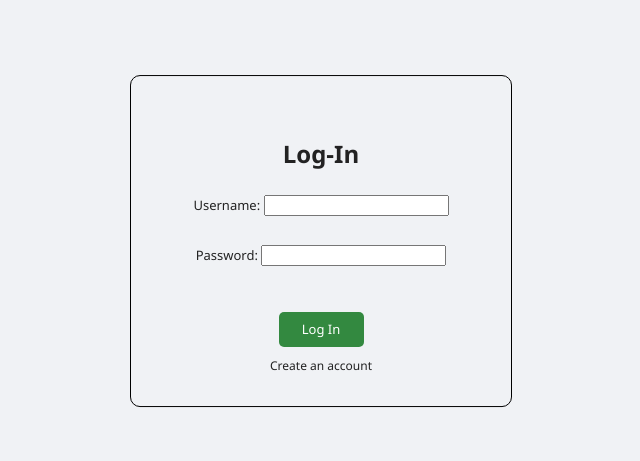
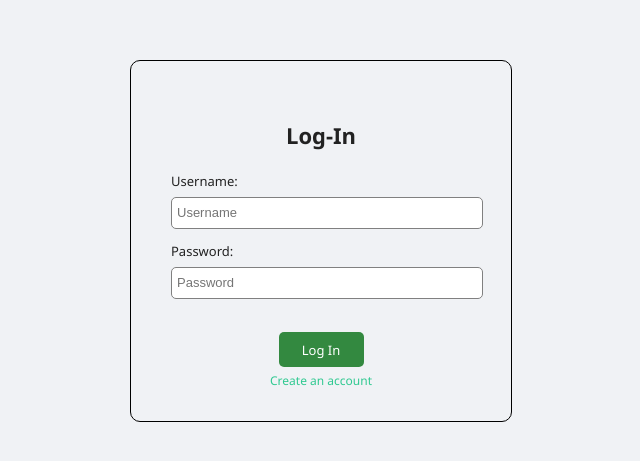
Before and after one commit to joseph670615519/Flink-Social-Media-Project, a React (Vite) app in the folder social-app--/: page / in a window 1280 px wide. Shown: the part 159-620 px from the top of the page, without its empty margins (319-959 px from the left). Built offline with nearby package versions, Linux system fonts and the light colour scheme.

Commit message:
Log-in page update

```diff
--- a/social-app--/src/pages/LogIn.css
+++ b/social-app--/src/pages/LogIn.css
@@ -1,6 +1,7 @@
 .login-page{
     border: 1px solid black;
     width: 300px;
+    height: 280px;
     padding: 40px;
     position: absolute;
     top: 50%;
@@ -15,17 +16,47 @@
     height: 230px;
 }
 
+h2{
+    font-size: 22px;
+}
+
 .login-input{
     /* border: 1px solid black; */
     height: 50px;
+    margin-top: 20px;
+}
+
+label{
+    font-size: 14px;
+    float: left;
+}
+
+#login-username{
+    height: 20px;
+    width: 100%;
+    font-size: 13px;
+    padding: 5px;
+    margin-top: 5px;
+    border: 1px solid gray;
+    border-radius: 5px;
+}
+
+#login-pw{
+    height: 20px;
+    width: 100%;
+    font-size: 13px;
+    padding: 5px;
+    margin-top: 5px;
+    border: 1px solid gray;
+    border-radius: 5px;
 }
 
 .login-btn{
-    margin-top: 20px;
+    margin-top: 40px;
 }
 
 .create-account{
     cursor: pointer;
     font-size: 12px;
-    margin-top: 10px;
+    margin-top: 5px;
 }
--- a/social-app--/src/pages/LogIn.jsx
+++ b/social-app--/src/pages/LogIn.jsx
@@ -18,25 +18,17 @@ function LogIn() {
 
                 <div className='login-input'>
                     <label>Username: </label>
-                        <input
-                            type='text'
-                            value={username}
-                            onChange={(e) => setUsername(e.target.value)}
-                        />
+                    <input id='login-username' type="text" placeholder="Username" required />
                 </div>
 
                 <div className='login-input'>
                     <label>Password: </label>
-                    <input
-                        type='password'
-                        value={password}
-                        onChange={(e) => setPassword(e.target.value)}
-                    />
+                    <input id='login-pw' type="password" placeholder="Password" required />
                 </div>
 
                 <button type='submit' className='login-btn'>Log In</button>
 
-                <div className='create-account'>Create an account</div>
+                <div className='create-account'><a href='/register'>Create an account</a></div>
 
             </form>
         </div>
```
